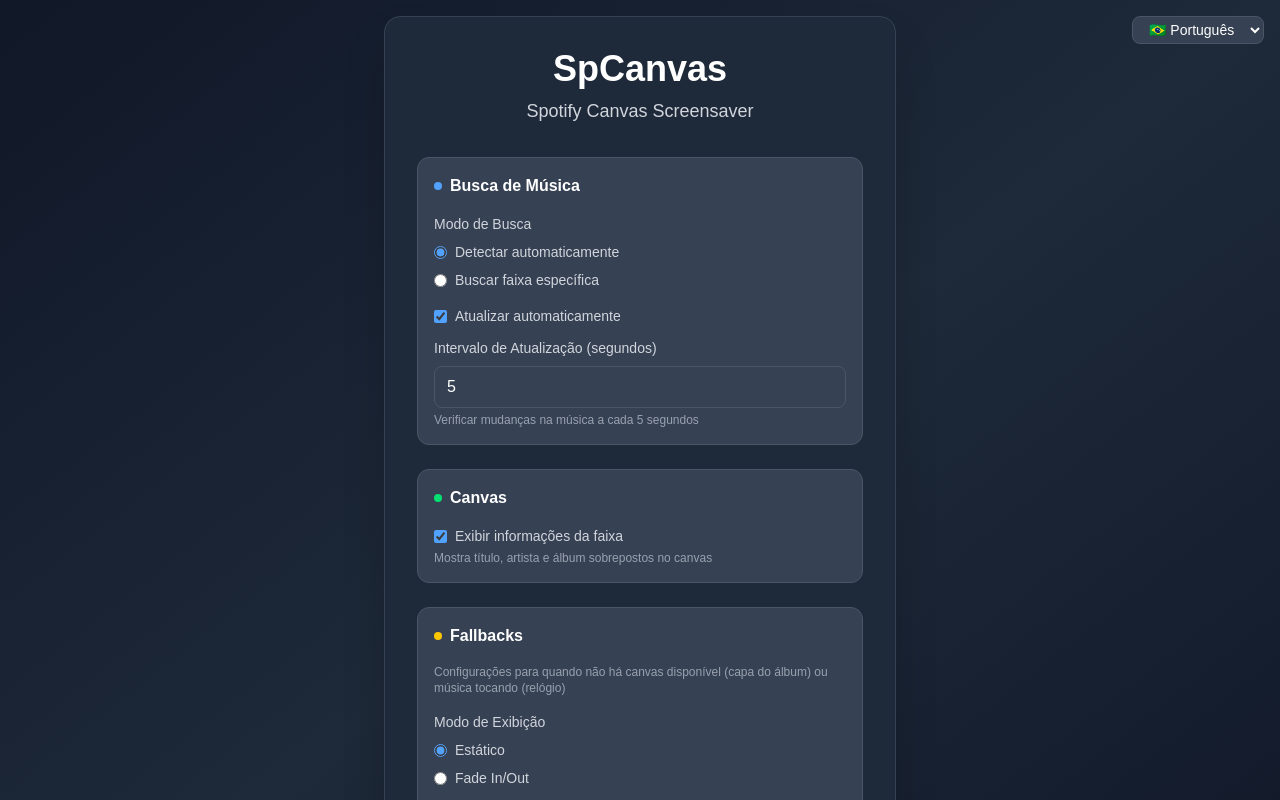
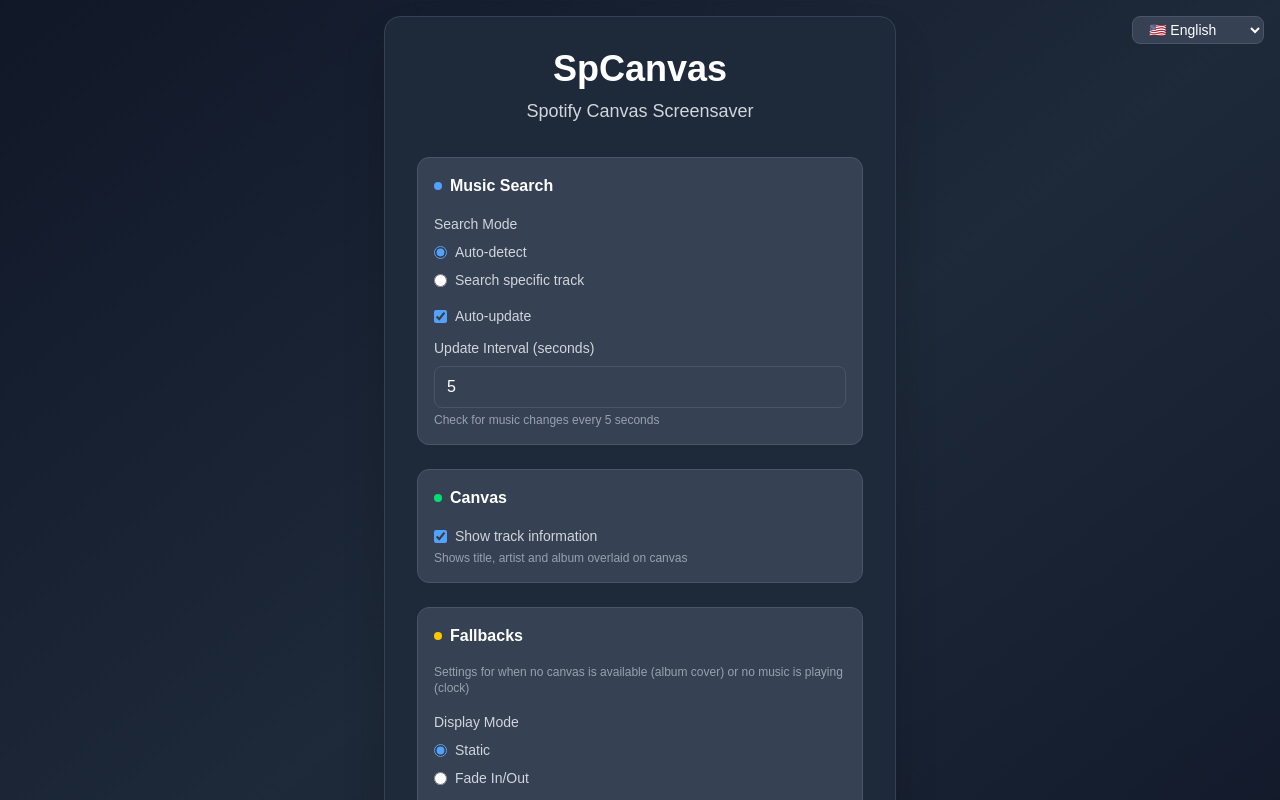
Before and after one commit to mwndl/sp-canvas, a Next.js app: page / in a window 1280 px wide. Shown: the top 800 px of the page. Built offline with nearby package versions, Linux system fonts and the light colour scheme.

Commit message:
feat: change default language to English

```diff
--- a/src/app/canvas/page.tsx
+++ b/src/app/canvas/page.tsx
@@ -57,7 +57,7 @@
   const autoUpdate = searchParams.get('auto') !== 'false';
   const pollingInterval = parseInt(searchParams.get('poll') || '5000');
   const showTrackInfo = searchParams.get('info') !== 'false';
-  const language = (searchParams.get('lang') as Language) || 'pt';
+  const language = (searchParams.get('lang') as Language) || 'en';
 
   const t = getTranslation(language);
 
--- a/src/app/page.tsx
+++ b/src/app/page.tsx
@@ -16,7 +16,7 @@
   const [searchMode, setSearchMode] = useState<'auto' | 'specific'>('auto');
   const [trackId, setTrackId] = useState('');
   const [showTrackInfo, setShowTrackInfo] = useState(true);
-  const [language, setLanguage] = useState<Language>('pt');
+  const [language, setLanguage] = useState<Language>('en');
   const router = useRouter();
 
   const t = getTranslation(language);
```
